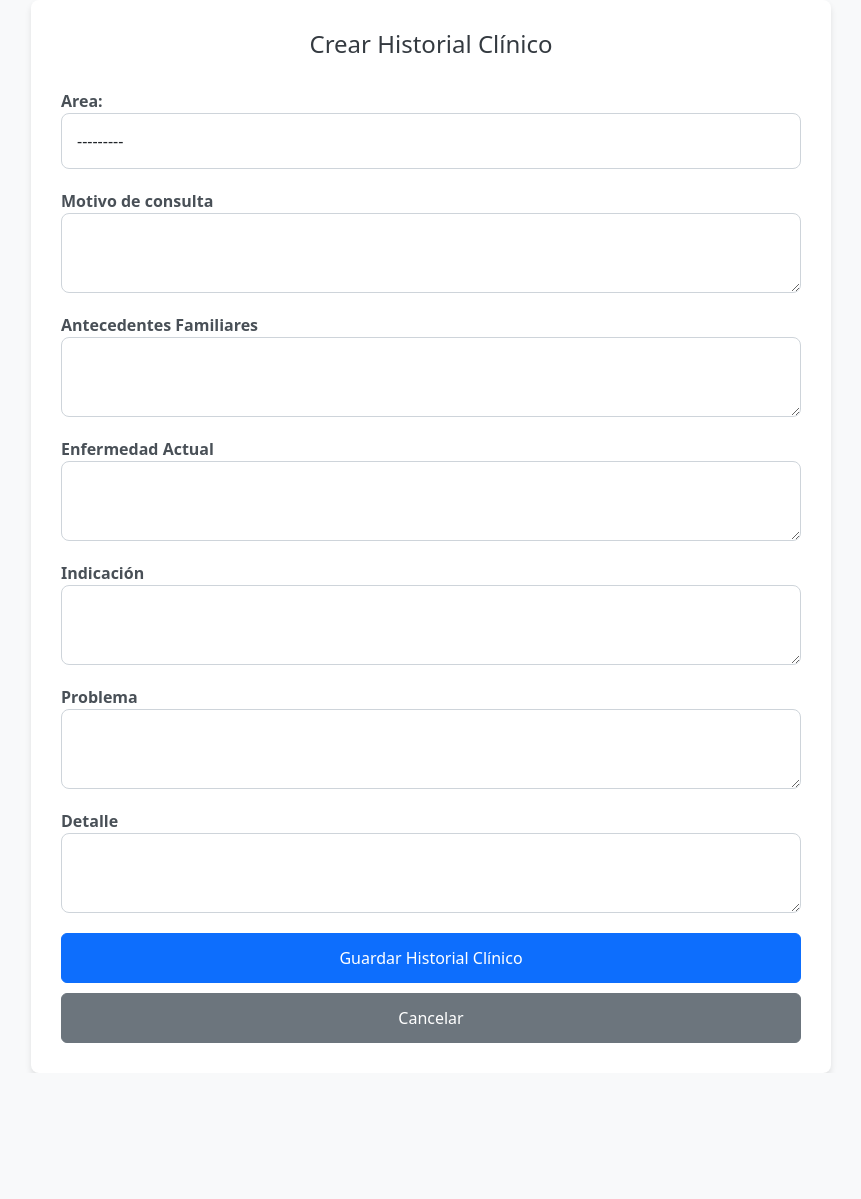
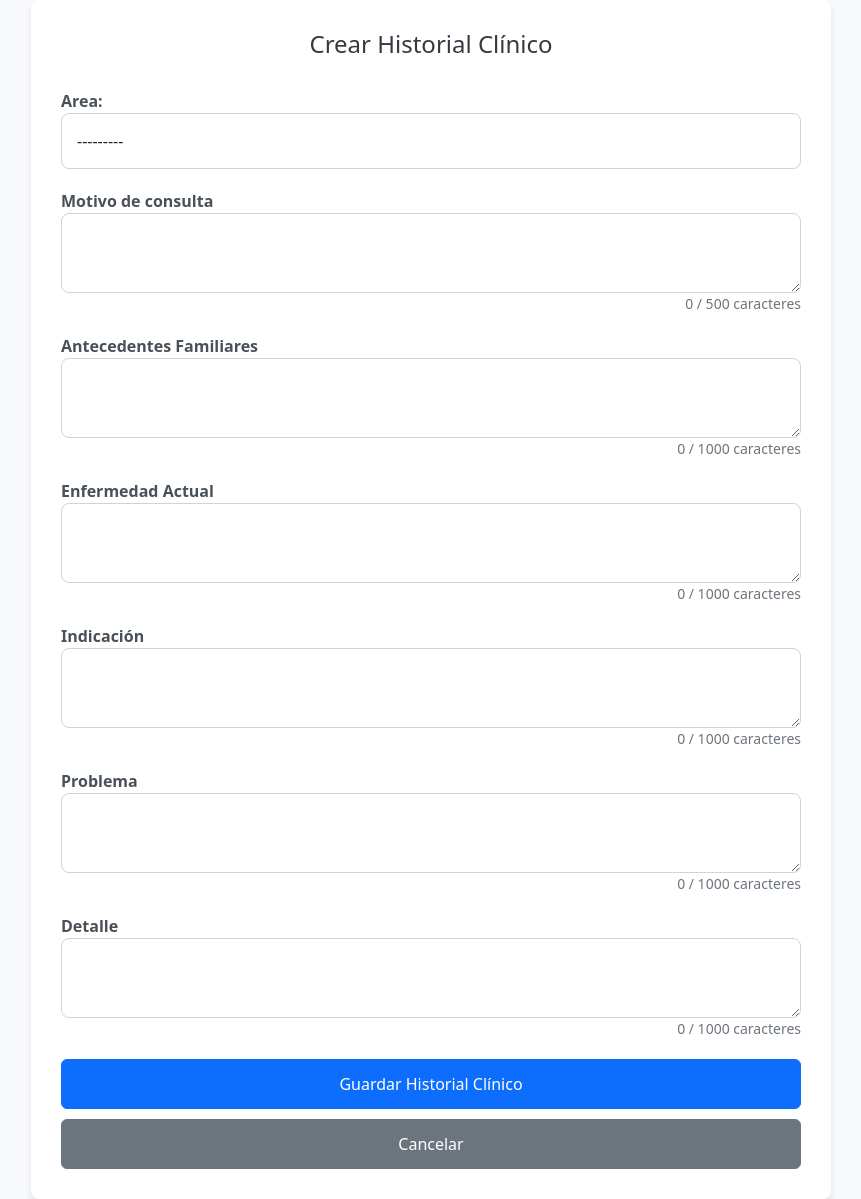
Before and after one commit to marcospome/medsys, a Django app: page /historiaclinica/crear-historial-clinico/1/ in a window 1280 px wide. Shown: the whole page, without its empty margins (209-1070 px from the left). Before the commit the page ends 1073 px from the top, so only its background shows below. Run offline with Django 5.2, Linux system fonts and the light colour scheme; data comes from the database, SQL or seed files in the repository; parts of the project's set-up code (start-up, migrations or seed data) failed here and were passed over.

Commit message:
se agrego el contador de letras en crear turno e historial clinico

```diff
--- a/medicalsystem/apps/historialesclinicos/forms.py
+++ b/medicalsystem/apps/historialesclinicos/forms.py
@@ -4,7 +4,7 @@ from .models import HistorialClinico
 class HistorialClinicoForm(forms.ModelForm):
     class Meta:
         model = HistorialClinico
-        fields = ['motivo', 'antecedentefamiliar', 'enfermedad', 'indicacion', 'problema', 'Detalle', 'area']
+        fields = ['motivo', 'antecedentefamiliar', 'enfermedad', 'indicacion', 'problema', 'detalle', 'area']
 
         widgets = {
             'area': forms.Select(attrs={'class': 'form-control'}),
--- a/medicalsystem/apps/historialesclinicos/models.py
+++ b/medicalsystem/apps/historialesclinicos/models.py
@@ -12,7 +12,7 @@ class HistorialClinico(models.Model):
     enfermedad = models.CharField(verbose_name='Enfermedad Actual', max_length=10000, blank=True, null=True)
     indicacion = models.CharField(verbose_name='Indicacion', max_length=10000, blank=True, null=True)
     problema = models.CharField(verbose_name='Problema', max_length=10000, blank=True, null=True)
-    Detalle = models.CharField(verbose_name='Detalle', max_length=10000, blank=True, null=True)
+    detalle = models.CharField(verbose_name='Detalle', max_length=10000, blank=True, null=True)
     fecha = models.DateField(verbose_name='Fecha de carga', auto_now_add=True) # Fecha en la que se carga el historial | se autoasigna como un getdate()
     socio = models.ForeignKey(Paciente, on_delete=models.CASCADE) # Socio/Paciente al cual corresponde el historial.
     usuario = models.ForeignKey(User, on_delete=models.SET_NULL, null=True, verbose_name='Medico Responsable') # Usuario que cargo el historial, debe ser un medico o superadmin ya que solo ellos tienen permiso para cargar nuevos historiales.
--- a/medicalsystem/apps/socio/views.py
+++ b/medicalsystem/apps/socio/views.py
@@ -1,6 +1,7 @@
 from django.views.generic import DetailView
 from .models import Paciente
 from apps.turno.models import Turno
+from apps.base.models import Area
 from apps.historialesclinicos.models import HistorialClinico
 from django.contrib.auth.models import Group
 
@@ -10,6 +11,7 @@ class PacienteDetailView(DetailView):
     context_object_name = 'paciente'
 
     def get_context_data(self, **kwargs):
+        areas = Area.objects.all()
         context = super().get_context_data(**kwargs)
         paciente = self.get_object()
         user = self.request.user
--- a/medicalsystem/templates/historialclinico/crearhistorial.html
+++ b/medicalsystem/templates/historialclinico/crearhistorial.html
@@ -1,5 +1,3 @@
-<!-- historialclinico/crearhistorial.html -->
-
 <!DOCTYPE html>
 <html lang="es">
 <head>
@@ -9,14 +7,14 @@
     <link rel="stylesheet" href="https://cdn.jsdelivr.net/npm/bootstrap@5.3.0-alpha1/dist/css/bootstrap.min.css">
     <style>
         body {
-            background-color: #f8f9fa; /* Color de fondo */
+            background-color: #f8f9fa;
         }
         .container {
             width: 100%;
             max-width: 800px;
             padding: 30px;
             margin: 0 auto;
-            background-color: #ffffff; /* Fondo del formulario */
+            background-color: #ffffff;
             border-radius: 8px;
             box-shadow: 0 4px 6px rgba(0, 0, 0, 0.1);
         }
@@ -24,7 +22,7 @@
             text-align: center;
             margin-bottom: 30px;
             font-size: 24px;
-            color: #343a40; /* Color del título */
+            color: #343a40;
         }
         .btn-primary, .btn-secondary {
             width: 100%;
@@ -33,27 +31,32 @@
         }
         .btn-cancelar {
             margin-top: 10px;
-            background-color: #6c757d; /* Color de fondo del botón Cancelar */
-            border-color: #6c757d; /* Color del borde del botón Cancelar */
+            background-color: #6c757d;
+            border-color: #6c757d;
         }
         .btn-cancelar:hover {
-            background-color: #5a6268; /* Color de fondo del botón Cancelar al pasar el mouse */
-            border-color: #5a6268; /* Color del borde del botón Cancelar al pasar el mouse */
+            background-color: #5a6268;
+            border-color: #5a6268;
         }
         .form-group {
             margin-bottom: 20px;
         }
         .form-group label {
             font-weight: bold;
-            color: #495057; /* Color de las etiquetas de campo */
+            color: #495057;
         }
         .form-control {
-            border: 1px solid #ced4da; /* Borde del campo */
-            border-radius: 8px; /* Bordes redondeados */
-            padding: 15px; /* Espaciado interno */
-            width: 100%; /* Ancho completo del campo */
-            font-size: 16px; /* Tamaño de fuente */
-            resize: vertical; /* Permite redimensionar verticalmente */
+            border: 1px solid #ced4da;
+            border-radius: 8px;
+            padding: 15px;
+            width: 100%;
+            font-size: 16px;
+            resize: vertical;
+        }
+        .char-counter {
+            font-size: 14px;
+            color: #6c757d;
+            text-align: right;
         }
     </style>
 </head>
@@ -67,34 +70,55 @@
                 {{ form.area.label_tag }}
                 {{ form.area }}
             </div>
+
+            <!-- Repetir para cada textarea -->
             <div class="form-group">
                 <label for="id_motivo">Motivo de consulta</label>
-                <textarea name="motivo" id="id_motivo" class="form-control"></textarea>
+                <textarea name="motivo" id="id_motivo" class="form-control" maxlength="500" oninput="updateCounter(this, 'motivo-counter', 500)"></textarea>
+                <div id="motivo-counter" class="char-counter">0 / 500 caracteres</div>
             </div>
             <div class="form-group">
                 <label for="id_antecedentefamiliar">Antecedentes Familiares</label>
-                <textarea name="antecedentefamiliar" id="id_antecedentefamiliar" class="form-control"></textarea>
+                <textarea name="antecedentefamiliar" id="id_antecedentefamiliar" class="form-control" maxlength="1000" oninput="updateCounter(this, 'antecedentefamiliar-counter', 1000)"></textarea>
+                <div id="antecedentefamiliar-counter" class="char-counter">0 / 1000 caracteres</div>
             </div>
             <div class="form-group">
                 <label for="id_enfermedad">Enfermedad Actual</label>
-                <textarea name="enfermedad" id="id_enfermedad" class="form-control"></textarea>
+                <textarea name="enfermedad" id="id_enfermedad" class="form-control" maxlength="1000" oninput="updateCounter(this, 'enfermedad-counter', 1000)"></textarea>
+                <div id="enfermedad-counter" class="char-counter">0 / 1000 caracteres</div>
             </div>
             <div class="form-group">
                 <label for="id_indicacion">Indicación</label>
-                <textarea name="indicacion" id="id_indicacion" class="form-control"></textarea>
+                <textarea name="indicacion" id="id_indicacion" class="form-control" maxlength="1000" oninput="updateCounter(this, 'indicacion-counter', 1000)"></textarea>
+                <div id="indicacion-counter" class="char-counter">0 / 1000 caracteres</div>
             </div>
             <div class="form-group">
                 <label for="id_problema">Problema</label>
-                <textarea name="problema" id="id_problema" class="form-control"></textarea>
+                <textarea name="problema" id="id_problema" class="form-control" maxlength="1000" oninput="updateCounter(this, 'problema-counter', 1000)"></textarea>
+                <div id="problema-counter" class="char-counter">0 / 1000 caracteres</div>
             </div>
             <div class="form-group">
                 <label for="id_detalle">Detalle</label>
-                <textarea name="detalle" id="id_detalle" class="form-control"></textarea>
+                <textarea name="detalle" id="id_detalle" class="form-control" maxlength="1000" oninput="updateCounter(this, 'detalle-counter', 1000)"></textarea>
+                <div id="detalle-counter" class="char-counter">0 / 1000 caracteres</div>
             </div>
+            <!-- Fin repetición -->
+
             <button type="submit" class="btn btn-primary">Guardar Historial Clínico</button>
             <a href="{% url 'turnos_list' %}" class="btn btn-secondary btn-cancelar">Cancelar</a>
         </form>
     </div>
     <script src="https://cdn.jsdelivr.net/npm/bootstrap@5.3.0-alpha1/dist/js/bootstrap.bundle.min.js"></script>
+    <script>
+        function updateCounter(textarea, counterId, maxLength) {
+            const counter = document.getElementById(counterId);
+            const currentLength = textarea.value.length;
+            counter.textContent = `${currentLength} / ${maxLength} caracteres`;
+
+            if (currentLength >= maxLength) {
+                textarea.value = textarea.value.substring(0, maxLength);
+            }
+        }
+    </script>
 </body>
 </html>
--- a/medicalsystem/templates/socio/detalle_paciente.html
+++ b/medicalsystem/templates/socio/detalle_paciente.html
@@ -92,13 +92,14 @@
             <div class="card-body">
                 {% for historial in historiales %}
                     <div class="border-bottom mb-3 pb-3">
+                        <h3>Área {{ historial.area.nombre }}</h3>
                         <h4>Motivo de Consulta: {{ historial.motivo }}</h4>
                         <p><strong>Fecha de carga:</strong> {{ historial.fecha }}</p>
                         <p><strong>Antecedentes Familiares:</strong> {{ historial.antecedentefamiliar }}</p>
                         <p><strong>Enfermedad Actual:</strong> {{ historial.enfermedad }}</p>
                         <p><strong>Indicación:</strong> {{ historial.indicacion }}</p>
                         <p><strong>Problema:</strong> {{ historial.problema }}</p>
-                        <p><strong>Detalle:</strong> {{ historial.Detalle }}</p>
+                        <p><strong>Detalle:</strong> {{ historial.detalle }}</p>
                         <p><strong>Médico Responsable:</strong> {{ historial.usuario }}</p>
                     </div>
                 {% endfor %}
```
Also changed, not shown: medicalsystem/templates/turno/crear_turno.html (+18 -1 lines), medicalsystem/apps/historialesclinicos/migrations/0014_rename_detalle_historialclinico_detalle.py (added), medicalsystem/db.sqlite3.
